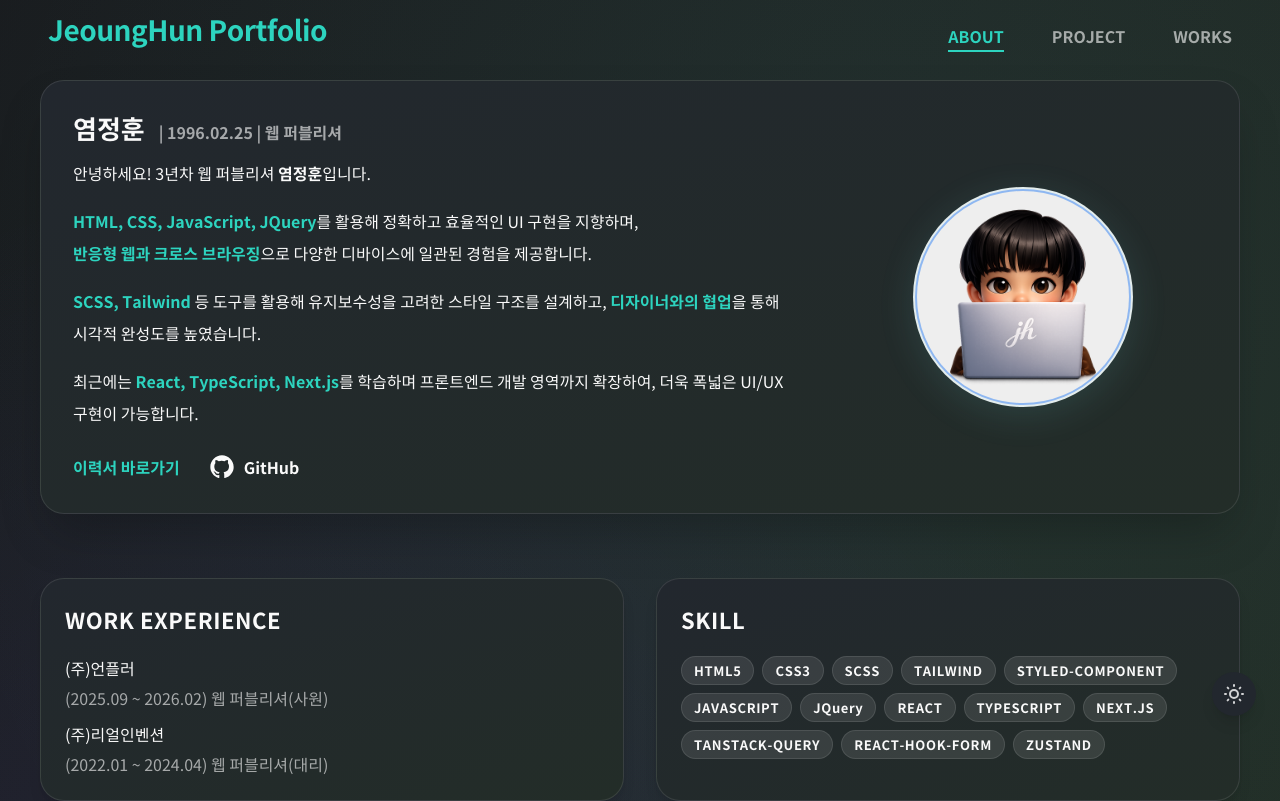
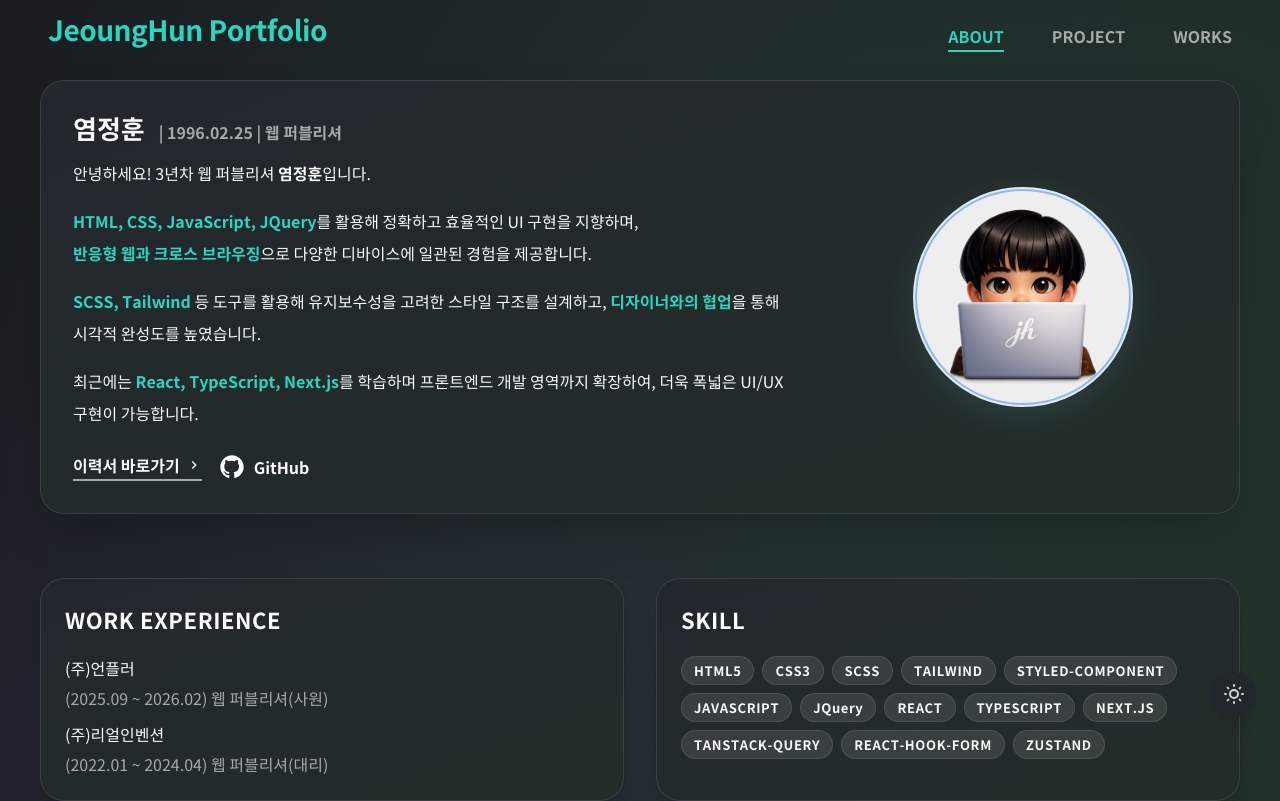
Before and after one commit to dang-96/jh-portfolio, a React (Create React App) app: page / in a window 1280 px wide. Shown: the top 801 px of the page. Built offline with nearby package versions, Linux system fonts and the light colour scheme.

Commit message:
이력서 바로가기 버튼 효과 수정

```diff
--- a/src/components/sections/About.jsx
+++ b/src/components/sections/About.jsx
@@ -96,14 +96,18 @@ function AboutAnimatedContent({ cardBg }) {
           </p>
           <div className="flex flex-wrap items-center gap-4 mt-4">
             <a
-              className="text-point inline-flex items-center gap-3 text-[14px] md:text-[16px] font-bold relative group
-                  hover:underline underline-offset-4 transition-all duration-200 ease-out hover:translate-x-0.5"
+              className="text-primary inline-flex items-center gap-1.5 text-[14px] md:text-[16px] font-bold relative group pb-1
+                  before:content-[''] before:absolute before:left-0 before:bottom-0 before:w-full before:h-[2px] before:bg-secondary
+                  after:content-[''] after:absolute after:left-0 after:bottom-0 after:h-[2px] after:bg-point after:w-0 after:transition-all after:duration-300 after:ease-out
+                  hover:text-point hover:after:w-full transition-all duration-200 ease-out hover:translate-x-0.5"
               href={NOTION_URL}
               target="_blank"
               rel="noreferrer"
             >
               이력서 바로가기
-              <i className="fa-solid fa-circle-chevron-right text-[1.1em] transition-transform duration-200 ease-out group-hover:translate-x-1" />
+              <svg className="w-4 h-4 shrink-0 transition-transform duration-200 ease-out group-hover:translate-x-1" fill="currentColor" viewBox="0 0 24 24" aria-hidden="true">
+                <path d="M10 6L8.59 7.41 13.17 12l-4.58 4.59L10 18l6-6-6-6z" />
+              </svg>
             </a>
             <a
               href={GITHUB_URL}
```
